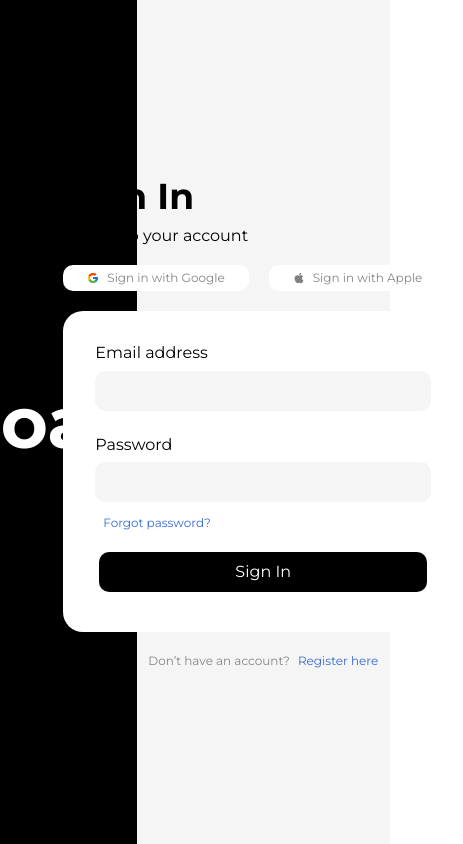
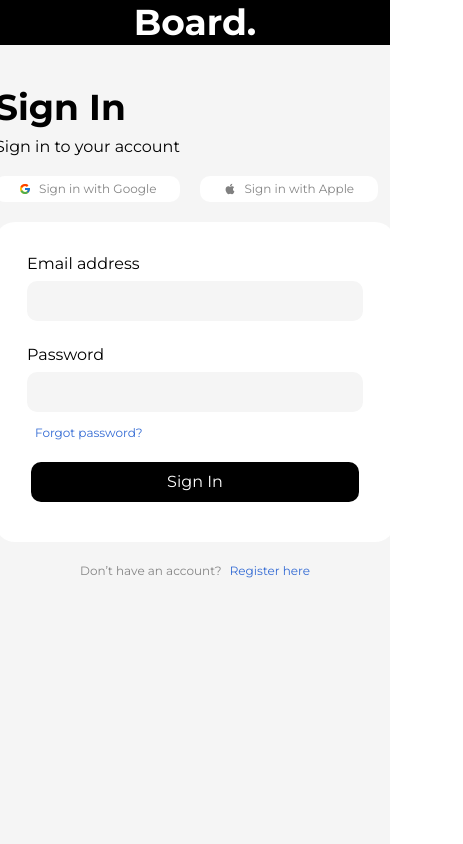
Before and after one commit to devanshuruhela/Board, a Next.js app: page / in a window 390 px wide. Shown: the whole page, 463 px wide, since content can reach past the window. Built offline with nearby package versions, Linux system fonts and the light colour scheme; no server answers.

Commit message:
Made responsive

```diff
--- a/app/(site)/page.tsx
+++ b/app/(site)/page.tsx
@@ -2,13 +2,13 @@ import LoginForm from "./components/LoginForm";
 
 export default function Auth() {
   return (
-    <div className="flex h-screen">
-      <div className="flex items-center justify-center w-[35%]  bg-black">
-        <p className="text-[72px] text-white font-[700] leading-[88px]">
+    <div className="flex flex-col h-screen md:flex-row bg-[#F5F5F5]">
+      <div className="flex items-center justify-center w-full md:w-[35%] bg-black">
+        <p className="text-4xl font-bold leading-tight text-white md:text-6xl">
           Board.
         </p>
       </div>
-      <div className="bg-[#F5F5F5] w-[65%] flex items-center justify-center flex-col">
+      <div className="w-full md:w-[65%] flex items-center justify-center flex-col mt-10 md:mt-0">
         <LoginForm />
         <div className="flex flex-row gap-2 mt-5">
           <p className="text-[12px] text-[#858585]">Don’t have an account?</p>
--- a/app/dashboard/components/sidebar.tsx
+++ b/app/dashboard/components/sidebar.tsx
@@ -62,8 +62,20 @@ function SideNavbar() {
               className="flex flex-col gap-2 mb-10 ml-5 "
               style={{ marginTop: "calc(100vh - 32rem)" }}
             >
-              <p className="text-white text-[14px] cursor-pointer">Help</p>
-              <p className="text-white text-[14px] cursor-pointer">
+              <p
+                className="text-white text-[14px] cursor-pointer hover:font-[700]"
+                onClick={() =>
+                  (window.location.href = "mailto:support@listed.fan")
+                }
+              >
+                Help
+              </p>
+              <p
+                className="text-white text-[14px] cursor-pointer hover:font-[700]"
+                onClick={() =>
+                  (window.location.href = "mailto:nj@listed.fans")
+                }
+              >
                 Contact Us
               </p>
             </div>
```
